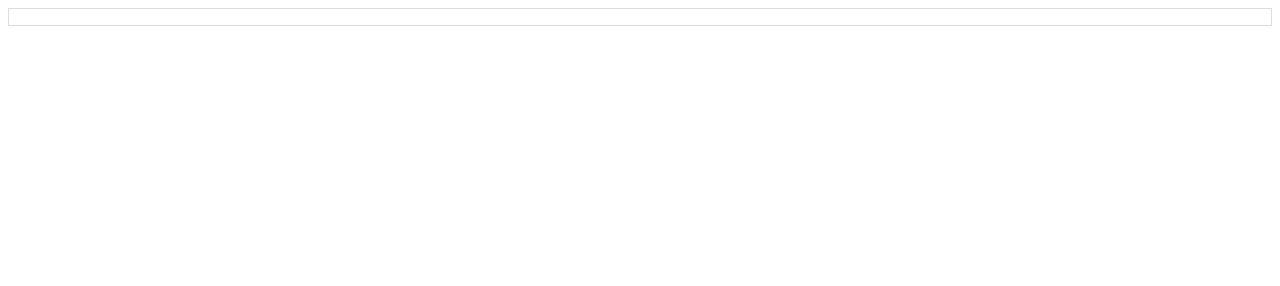
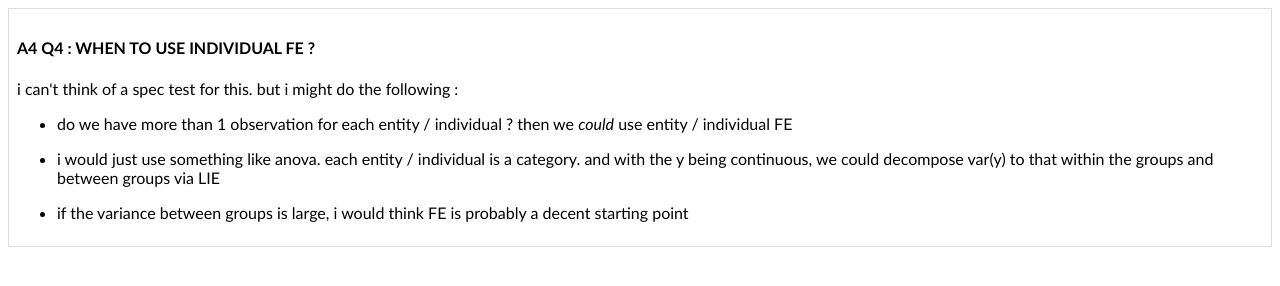
Before and after one commit to dactyrafficle/elder_almond, a plain HTML site: page a4_q4.html in a window 1280 px wide. Drawn offline with Linux system fonts and the light colour scheme.

Commit message:
Add files via upload

```diff
--- a/a4_q4.html
+++ b/a4_q4.html
@@ -17,7 +17,7 @@
   <script src="./includes/katex/katex.min.js"></script>
   <script src="./includes/a.js"></script>
 
-  <title> a4 q1 &middot; </title>
+  <title> A4 Q4 &middot; </title>
 
 </head>
 
@@ -25,6 +25,15 @@
 
 <div class='section border margin padding'>
 
+  <h4> A4 Q4 : WHEN TO USE INDIVIDUAL FE ? </h4>
+
+  <p> i can't think of a spec test for this. but i might do the following : </p>
+
+  <ul>
+   <li><p> do we have more than 1 observation for each entity / individual ? then we <i>could</i> use entity / individual FE </p>
+   <li><p> i would just use something like anova. each entity / individual is a category. and with the y being continuous, we could decompose var(y) to that within the groups and between groups via LIE </p>
+   <li><p> if the variance between groups is large, i would think FE is probably a decent starting point </p>
+  </ul>
 
 
 </div>
```
Also changed, not shown: index.html (+2 -1 lines).
